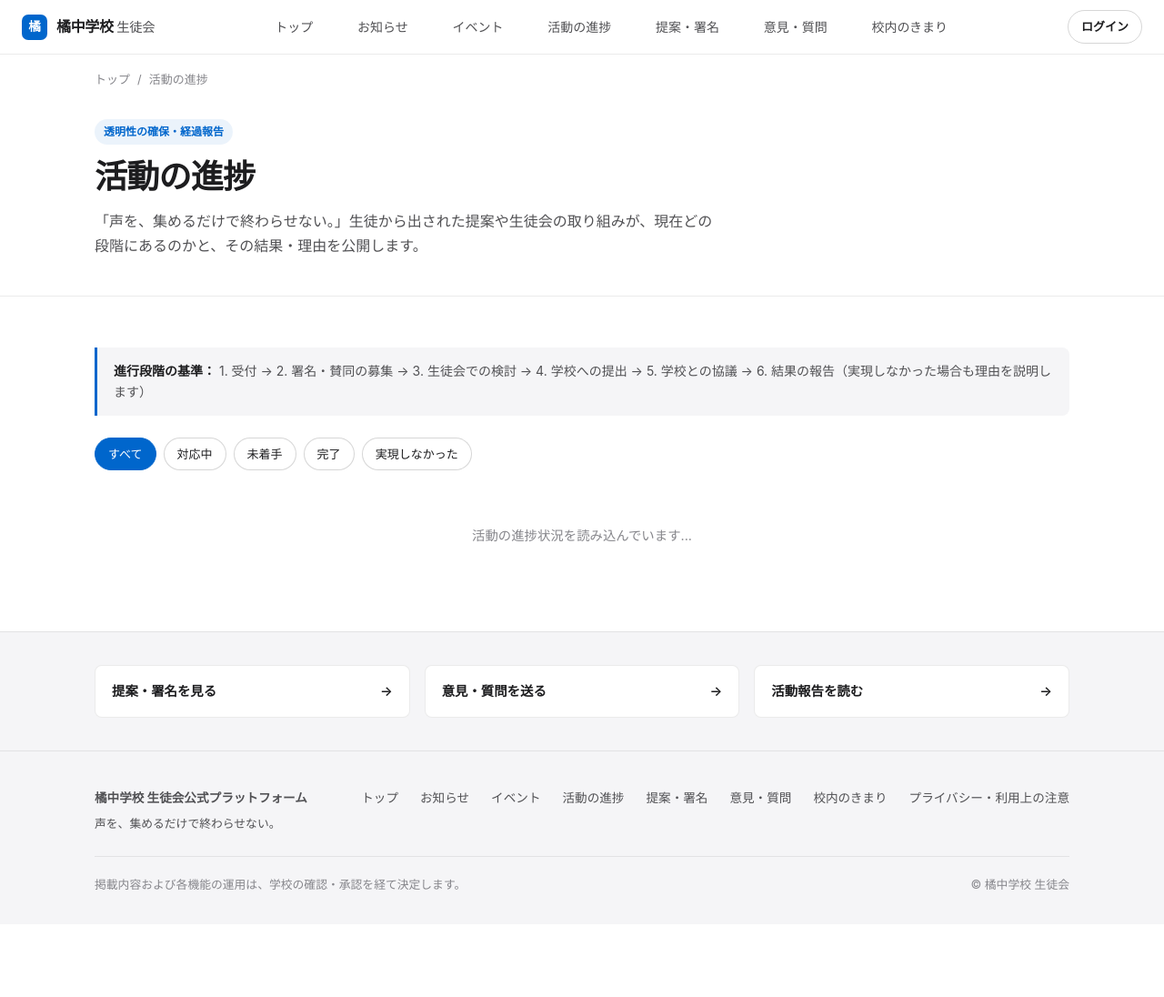
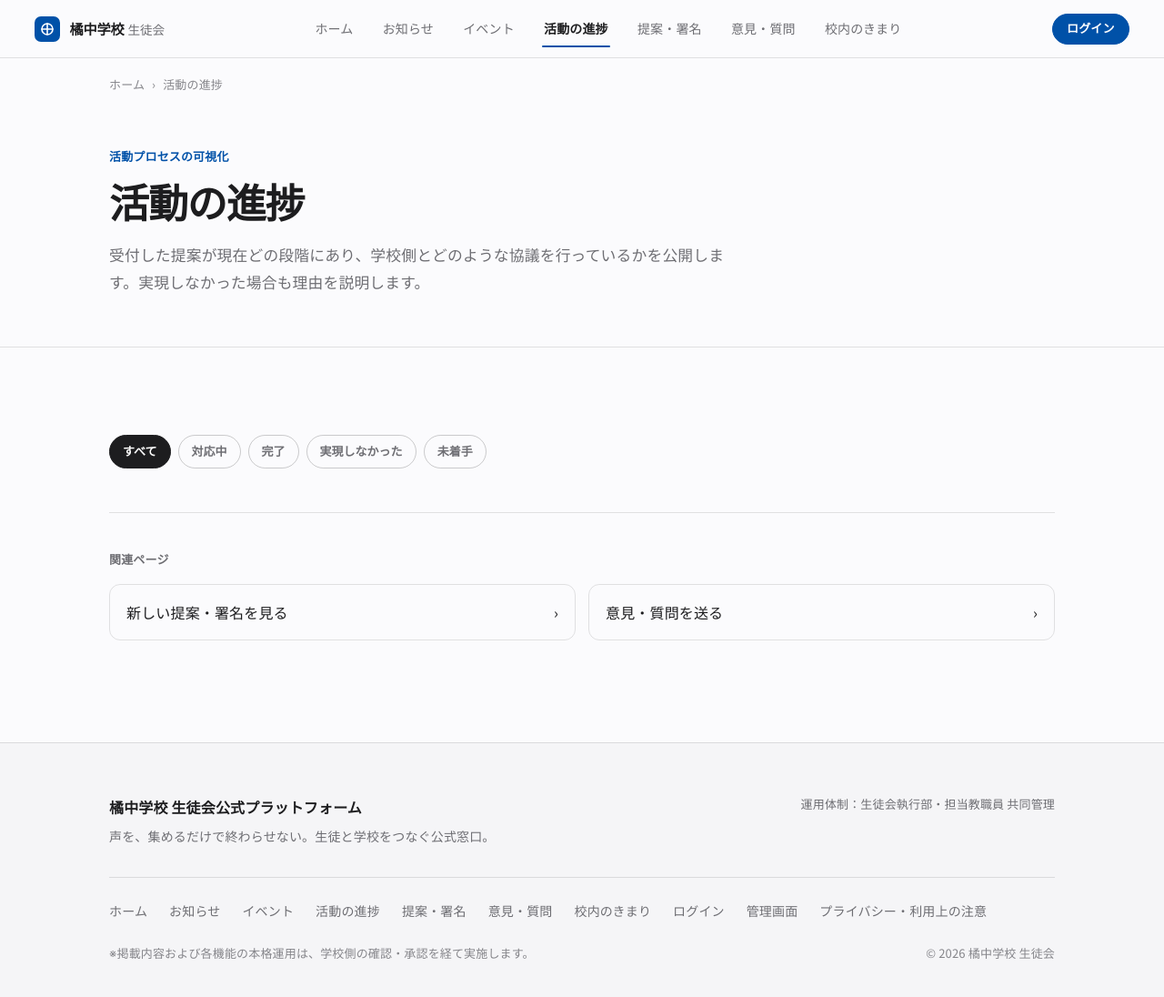
Before and after one commit to mir-boy-120508/council, a plain HTML site: page progress.html in a window 1280 px wide. Shown: the whole page at 91% size. Before the commit the page ends 1016 px from the top, so only its background shows below. Drawn offline with Linux system fonts and the light colour scheme.

Commit message:
Update progress.html

```diff
--- a/progress.html
+++ b/progress.html
@@ -3,187 +3,61 @@
 <head>
   <meta charset="utf-8">
   <meta name="viewport" content="width=device-width, initial-scale=1">
-  <meta name="description" content="生徒から出された提案や生徒会が進めている活動の進行状況を公開するページです。">
-  <title>活動の進捗 | 橘中学校 生徒会</title>
-  <link rel="stylesheet" href="site.css">
+  <meta name="theme-color" content="#fbfbfd">
+  <meta name="description" content="生徒から出された提案や生徒会活動の進行段階・学校との協議結果を公開します。">
+  <title>活動の進捗 — 橘中学校 生徒会公式プラットフォーム</title>
+  <link rel="stylesheet" href="css/site.css">
 </head>
-<body>
-<header class="site-header">
-  <div class="header-inner">
-    <a class="site-brand" href="index.html">
-      <span class="brand-mark">橘</span>
-      <span>橘中学校 <span class="brand-sub">生徒会</span></span>
-    </a>
-    <nav class="main-nav" aria-label="主要メニュー">
-      <ul>
-        <li><a href="index.html">トップ</a></li>
-        <li><a href="newsroom.html">お知らせ</a></li>
-        <li><a href="events.html">イベント</a></li>
-        <li><a href="progress.html">活動の進捗</a></li>
-        <li><a href="petitions.html">提案・署名</a></li>
-        <li><a href="feedback.html">意見・質問</a></li>
-        <li><a href="school-rules.html">校内のきまり</a></li>
-      </ul>
-    </nav>
-    <div class="header-actions">
-      <div id="navAuthSlot"><a class="nav-action-btn" href="login.html">ログイン</a></div>
-      <button id="mobileMenuToggle" class="mobile-menu-toggle" aria-expanded="false" aria-controls="mobileDrawer">メニュー</button>
-    </div>
-  </div>
-</header>
-<nav id="mobileDrawer" class="mobile-drawer" aria-label="スマートフォンメニュー">
-  <ul>
-    <li><a href="index.html">トップ</a></li>
-    <li><a href="newsroom.html">お知らせ</a></li>
-    <li><a href="events.html">イベント</a></li>
-    <li><a href="progress.html">活動の進捗</a></li>
-    <li><a href="petitions.html">提案・署名</a></li>
-    <li><a href="feedback.html">意見・質問</a></li>
-    <li><a href="school-rules.html">校内のきまり</a></li>
-  </ul>
-  <div id="mobileAuthSlot" class="mobile-drawer-actions">
-    <a class="nav-action-btn" href="login.html">ログイン</a>
-  </div>
-</nav>
+<body data-page="progress">
+  <header id="site-header"></header>
+
   <main>
+    <div class="container">
       <nav class="breadcrumb" aria-label="現在位置">
-  <div class="container">
         <ol>
-      <li><a href="index.html">トップ</a></li>
+          <li><a href="index.html">ホーム</a></li>
           <li aria-current="page">活動の進捗</li>
         </ol>
+      </nav>
     </div>
-</nav>
+
     <section class="page-header">
       <div class="container">
-      <span class="page-category-tag">透明性の確保・経過報告</span>
+        <p class="page-header-eyebrow">活動プロセスの可視化</p>
         <h1>活動の進捗</h1>
-      <p class="page-lead">「声を、集めるだけで終わらせない。」生徒から出された提案や生徒会の取り組みが、現在どの段階にあるのかと、その結果・理由を公開します。</p>
+        <p class="page-header-lead">受付した提案が現在どの段階にあり、学校側とどのような協議を行っているかを公開します。実現しなかった場合も理由を説明します。</p>
       </div>
     </section>
 
     <section class="section">
       <div class="container">
-      <div class="notice-banner">
-        <strong>進行段階の基準：</strong>
-        1. 受付 → 2. 署名・賛同の募集 → 3. 生徒会での検討 → 4. 学校への提出 → 5. 学校との協議 → 6. 結果の報告（実現しなかった場合も理由を説明します）
-      </div>
-
-      <div class="filter-bar">
-        <div class="filter-tabs" id="progressFilters">
-          <button class="filter-tab active" data-status="all">すべて</button>
-          <button class="filter-tab" data-status="対応中">対応中</button>
-          <button class="filter-tab" data-status="未着手">未着手</button>
-          <button class="filter-tab" data-status="完了">完了</button>
-          <button class="filter-tab" data-status="実現しなかった">実現しなかった</button>
+        <div class="toolbar">
+          <div class="filter-pills" role="group" aria-label="対応状況絞り込み">
+            <button type="button" class="filter-pill active" data-prg-status="all">すべて</button>
+            <button type="button" class="filter-pill" data-prg-status="in_progress">対応中</button>
+            <button type="button" class="filter-pill" data-prg-status="completed">完了</button>
+            <button type="button" class="filter-pill" data-prg-status="not_realized">実現しなかった</button>
+            <button type="button" class="filter-pill" data-prg-status="not_started">未着手</button>
           </div>
         </div>
 
-      <div id="progressListContainer" class="loading-state">活動の進捗状況を読み込んでいます...</div>
+        <div id="progress-list-container"></div>
+
+        <div class="related-links">
+          <p class="related-links-title">関連ページ</p>
+          <div class="related-links-grid">
+            <a class="related-link-item" href="petitions.html"><span>新しい提案・署名を見る</span><span>›</span></a>
+            <a class="related-link-item" href="feedback.html"><span>意見・質問を送る</span><span>›</span></a>
           </div>
-  </section>
-
-  <section class="related-links">
-    <div class="container">
-      <div class="related-grid">
-        <a class="related-item" href="petitions.html"><span>提案・署名を見る</span><span>→</span></a>
-        <a class="related-item" href="feedback.html"><span>意見・質問を送る</span><span>→</span></a>
-        <a class="related-item" href="newsroom.html"><span>活動報告を読む</span><span>→</span></a>
         </div>
       </div>
     </section>
   </main>
-<footer class="site-footer">
-  <div class="container">
-    <div class="footer-grid">
-      <div>
-        <strong>橘中学校 生徒会公式プラットフォーム</strong>
-        <p style="margin:6px 0 0;font-size:0.8rem;">声を、集めるだけで終わらせない。</p>
-      </div>
-      <div class="footer-links">
-        <a href="index.html">トップ</a>
-        <a href="newsroom.html">お知らせ</a>
-        <a href="events.html">イベント</a>
-        <a href="progress.html">活動の進捗</a>
-        <a href="petitions.html">提案・署名</a>
-        <a href="feedback.html">意見・質問</a>
-        <a href="school-rules.html">校内のきまり</a>
-        <a href="privacy.html">プライバシー・利用上の注意</a>
-      </div>
-    </div>
-    <div class="footer-bottom">
-      <span>掲載内容および各機能の運用は、学校の確認・承認を経て決定します。</span>
-      <span>© 橘中学校 生徒会</span>
-    </div>
-  </div>
-</footer>
-<script type="module" src="site.js"></script>
-<script type="module">
-  import { Backend, STAGE_LABELS, formatDate } from "./js/firebase-service.js";
-  import { escapeHtml } from "./site.js";
 
-  let allItems = [];
-  let currentStatus = "all";
-
-  function statusBadgeClass(st) {
-    if (st === "完了") return "badge badge-success";
-    if (st === "対応中") return "badge badge-accent";
-    if (st === "実現しなかった") return "badge badge-danger";
-    return "badge badge-warning";
-  }
-
-  function renderProgress() {
-    const container = document.getElementById("progressListContainer");
-    const list = allItems.filter((item) => currentStatus === "all" || item.status === currentStatus);
-
-    if (list.length === 0) {
-      container.innerHTML = `<div class="empty-state"><h3>現在表示できる進捗案件はありません</h3><p>生徒会での検討や学校との協議が進められている公開案件が登録されると、ここに進行段階と説明が表示されます。</p></div>`;
-      return;
-    }
-
-    container.innerHTML = `<div style="display:flex;flex-direction:column;gap:20px;">` + list.map((item) => {
-      const stageNum = Math.min(6, Math.max(1, Number(item.currentStage || 1)));
-      const stepperHtml = STAGE_LABELS.map((label, idx) => {
-        const step = idx + 1;
-        let cls = "stage-step";
-        if (step < stageNum) cls += " done";
-        else if (step === stageNum) cls += " current";
-        return `<div class="${cls}">${escapeHtml(label)}</div>`;
-      }).join("");
-
-      return `
-        <article class="card">
-          <div class="card-meta">
-            <span class="${statusBadgeClass(item.status)}">${escapeHtml(item.status || "対応中")}</span>
-            <span>最終更新日: ${formatDate(item.updatedAt)}</span>
-          </div>
-          <h3>${escapeHtml(item.title)}</h3>
-          <p>${escapeHtml(item.description || "")}</p>
-          <div class="stage-tracker" aria-label="進行段階">${stepperHtml}</div>
-          ${item.explanation ? `
-            <div style="margin-top:12px;padding:14px 16px;background:var(--bg-secondary);border-radius:8px;font-size:0.9rem;">
-              <strong>生徒会からの説明・結果理由：</strong>
-              <p style="margin:6px 0 0;white-space:pre-wrap;">${escapeHtml(item.explanation)}</p>
-            </div>
-          ` : ""}
-        </article>
-      `;
-    }).join("") + `</div>`;
-  }
-
-  document.querySelectorAll("#progressFilters .filter-tab").forEach((btn) => {
-    btn.addEventListener("click", () => {
-      document.querySelectorAll("#progressFilters .filter-tab").forEach((b) => b.classList.remove("active"));
-      btn.classList.add("active");
-      currentStatus = btn.getAttribute("data-status");
-      renderProgress();
-    });
-  });
-
-  (async () => {
-    allItems = await Backend.getPublicProgress();
-    renderProgress();
-  })();
-</script>
+  <footer id="site-footer"></footer>
+  <script src="js/firebase-config.js"></script>
+  <script src="js/store.js"></script>
+  <script src="js/site.js"></script>
+  <script src="js/pages.js"></script>
 </body>
 </html>
```
Lines whose indentation alone changed are shown as unchanged.
